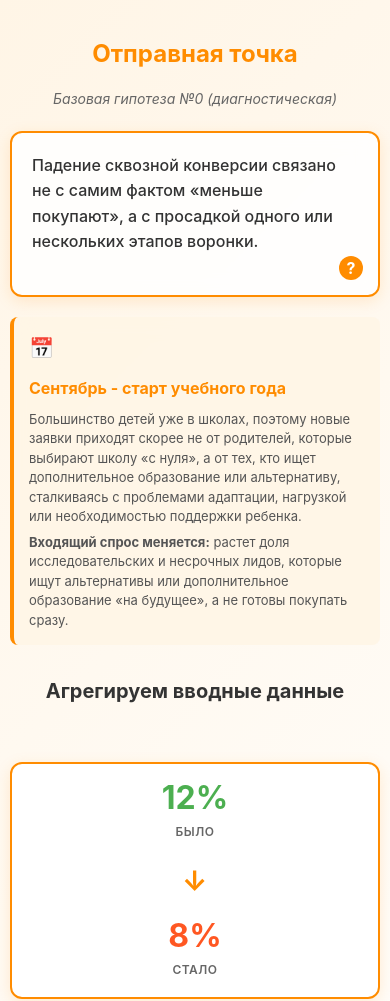
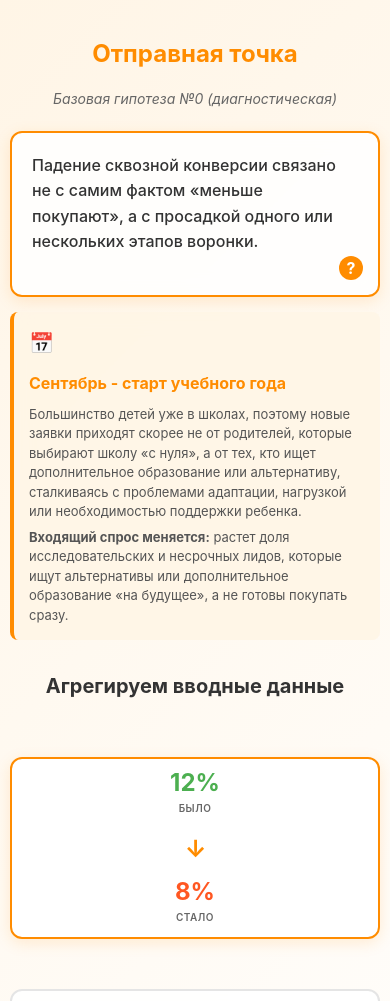
Before and after one commit to PeppaKHR/foxford, a plain HTML site: page index.html in a window 390 px wide. Shown: the part 106-1107 px from the top of the page. Drawn offline with Linux system fonts and the light colour scheme.

Commit message:
Reduce padding and sizes in all blocks for more compact design

```diff
--- a/styles.css
+++ b/styles.css
@@ -262,7 +262,7 @@ body {
     backdrop-filter: blur(10px);
     border: 2px solid #ff8c00;
     border-radius: 12px;
-    padding: 20px;
+    padding: 15px;
     box-shadow: 0 4px 15px rgba(255, 140, 0, 0.15);
     position: relative;
     margin-top: 15px;
@@ -300,13 +300,13 @@ body {
     display: flex;
     align-items: center;
     justify-content: center;
-    gap: 20px;
+    gap: 15px;
     background: rgba(255, 255, 255, 0.95);
     backdrop-filter: blur(10px);
     border: 2px solid #ff8c00;
     border-radius: 12px;
-    padding: 25px;
-    margin-bottom: 25px;
+    padding: 15px;
+    margin-bottom: 20px;
     box-shadow: 0 4px 15px rgba(255, 140, 0, 0.15);
 }
 
@@ -314,11 +314,11 @@ body {
     display: flex;
     flex-direction: column;
     align-items: center;
-    gap: 8px;
+    gap: 5px;
 }
 
 .conversion-number {
-    font-size: 42px;
+    font-size: 32px;
     font-weight: 700;
     line-height: 1;
 }
@@ -332,7 +332,7 @@ body {
 }
 
 .conversion-label {
-    font-size: 14px;
+    font-size: 11px;
     color: #666;
     text-transform: uppercase;
     letter-spacing: 0.5px;
@@ -340,10 +340,10 @@ body {
 }
 
 .conversion-arrow {
-    font-size: 36px;
+    font-size: 28px;
     color: #ff8c00;
     font-weight: 700;
-    margin: 0 10px;
+    margin: 0 5px;
 }
 
 .data-cards-compact {
@@ -357,10 +357,10 @@ body {
     backdrop-filter: blur(10px);
     border: 2px solid #e5e5e5;
     border-radius: 12px;
-    padding: 20px;
+    padding: 12px;
     display: flex;
     align-items: flex-start;
-    gap: 15px;
+    gap: 12px;
     transition: all 0.3s;
 }
 
@@ -391,13 +391,13 @@ body {
 
 .september-insight-left {
     display: flex;
-    gap: 15px;
+    gap: 12px;
     background: rgba(255, 245, 230, 0.9);
     backdrop-filter: blur(10px);
     border-left: 4px solid #ff8c00;
-    padding: 18px;
+    padding: 12px;
     border-radius: 8px;
-    margin-top: 20px;
+    margin-top: 15px;
     align-items: flex-start;
 }
 
@@ -425,8 +425,8 @@ body {
 }
 
 .conversion-stage-info {
-    margin-top: 25px;
-    padding: 20px;
+    margin-top: 20px;
+    padding: 15px;
     background: rgba(255, 255, 255, 0.7);
     backdrop-filter: blur(10px);
     border-radius: 8px;
@@ -1682,17 +1682,17 @@ body {
 
     .conversion-drop {
         flex-direction: column;
-        gap: 15px;
-        padding: 20px;
+        gap: 12px;
+        padding: 15px;
     }
 
     .conversion-arrow {
         transform: rotate(90deg);
-        margin: 5px 0;
+        margin: 3px 0;
     }
 
     .conversion-number {
-        font-size: 36px;
+        font-size: 28px;
     }
 
     .section-title {
@@ -1759,20 +1759,20 @@ body {
     }
 
     .conversion-drop {
-        padding: 18px;
-        gap: 12px;
+        padding: 12px;
+        gap: 10px;
     }
 
     .conversion-number {
-        font-size: 32px;
+        font-size: 24px;
     }
 
     .conversion-arrow {
-        font-size: 28px;
+        font-size: 24px;
     }
 
     .conversion-label {
-        font-size: 12px;
+        font-size: 10px;
     }
 
     .hero-subtitle {
```
